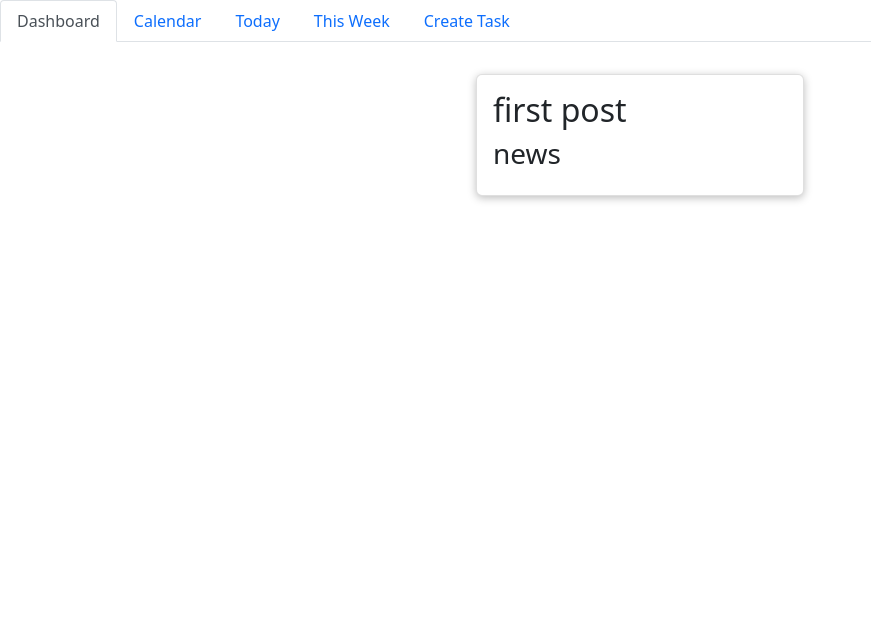
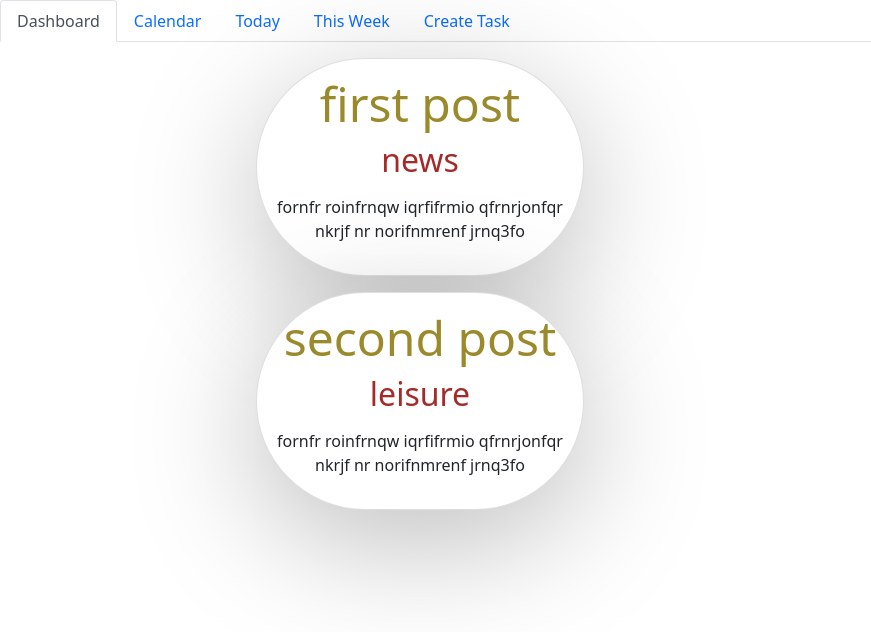
Before and after one commit to natekred981/Task-Management-App, a React (Create React App) app in the folder client/: page / in a window 1280 px wide. Shown: the top 632 px of the page, without its empty margins (0-871 px from the left). Built offline with nearby package versions, Linux system fonts and the light colour scheme; the HTML template or start-up script is replaced by a standard one.

Commit message:
creating dashboard components

```diff
--- /dev/null
+++ b/client/src/Components/Dashboard/Task.css
@@ -0,0 +1,31 @@
+.task-item {
+    margin: 1rem;
+    width: calc(45% - 2rem);
+    min-width: 17.5rem;
+    text-align: center;
+  }
+
+  .task-item_info h2 {
+    font-size: 3rem;
+    margin: 0 0 0.5rem 0;
+    font-weight: normal;
+    color: #9b8a2c;
+
+  }
+
+  .task-item_info h3 {
+    margin: 0;
+    font-size: 2rem;
+    color: brown;
+  }
+
+  .task-item_info p{
+      margin-top: 1rem;
+  }
+
+  .task-item:hover h2,
+  .task-item:active h2,
+  .task-item:hover h3,
+  .task-item:active h3 {
+    color: #0d0e0d;
+  }
--- a/client/src/Components/Dashboard/Task.js
+++ b/client/src/Components/Dashboard/Task.js
@@ -1,15 +1,19 @@
 import React from "react";
 import Card from "../../shared/components/Card";
+import './Task.css';
 
-const Task =  props => {
+const Task = (props) => {
+  return (
     <li className="task-item">
-        <Card>
-            <div className="user-item_info">
-                <h2>{props.run}</h2>
-                <h3>{props.option}</h3>
-            </div>
-        </Card>
+      <Card>
+        <div className="task-item_info">
+          <h2>{props.title}</h2>
+          <h3>{props.option}</h3>
+          <p>{props.description}</p>
+        </div>
+      </Card>
     </li>
-}
+  );
+};
 
 export default Task;
--- a/client/src/Components/Dashboard/Tasks.css
+++ b/client/src/Components/Dashboard/Tasks.css
@@ -4,49 +4,7 @@
     padding: 0;
     width: 90%;
     max-width: 50rem;
-    display: flex;
+    display: block;
     justify-content: center;
     flex-wrap: wrap;
   }
-
-  .task-item {
-    margin: 1rem;
-    width: calc(45% - 2rem);
-    min-width: 17.5rem;
-  }
-
-  .task-item a {
-    display: flex;
-    align-items: center;
-    width: 100%;
-    height: 100%;
-    text-decoration: none;
-    padding: 1rem;
-    color: white;
-    background: #292929;
-  }
-
-  .task-item a:hover,
-  .task-item a:active {
-    background: #ffd900;
-  }
-
-
-
-  .task-item__info h2 {
-    font-size: 1.5rem;
-    margin: 0 0 0.5rem 0;
-    font-weight: normal;
-    color: #ffd900;
-  }
-
-  .task-item:hover h2,
-  .task-item:active h2,
-  .task-item:hover h3,
-  .task-item:active h3 {
-    color: #292929;
-  }
-
-  .task-item__info h3 {
-    margin: 0;
-  }
--- a/client/src/Components/Dashboard/Tasks.js
+++ b/client/src/Components/Dashboard/Tasks.js
@@ -1,37 +1,28 @@
 import Task from "./Task.js";
 
-import Card from "../../shared/components/Card";
 import './Tasks.css'
 
 const TaskList = props => {
-    // if (props.items.length === 0){
-    //     return (
-    //         <div className="center">
-    //             <h2>No ongoing tasks</h2>
-    //         </div>
-    //     )
-    // }
+    if (props.items.length === 0){
+        return (
+            <div className="center">
+                <h2>No ongoing tasks</h2>
+            </div>
+        )
+    }
     return (
       <ul className="tasks-list">
         {props.items.map((task,key) => (
-          <li className="task-item" id={key} key={task.id}>
-            <Card>
-              <div className="task-item_info">
-                <h2>{task.title}</h2>
-                <h3>{task.option}</h3>
-              </div>
-            </Card>
-          </li>
+          <Task
+          key={key}
+          title={task.title}
+          option={task.option}
+          description={task.description}
+          />
+
+
         ))}
       </ul>
-      //     <li className="task-item">
-      //     <Card>
-      //         <div className="user-item_info">
-      //             <h2>{props.items.title}</h2>
-      //             <h3>{props.items.option}</h3>
-      //         </div>
-      //     </Card>
-      //   </li>
     );
 }
 
--- a/client/src/Components/Form/Form.js
+++ b/client/src/Components/Form/Form.js
@@ -1,8 +1,5 @@
 import React, { useState } from "react";
-import { Tab, Tabs, Nav, Col, Row, Form } from 'react-bootstrap';
 import Button from "react-bootstrap/Button";
-import "bootstrap/dist/css/bootstrap.min.css";
-import "./styles.css"
 
 
 
--- a/client/src/Components/Form/styles.css
+++ /dev/null
@@ -1,22 +0,0 @@
-*{
-    box-sizing: border-box;
-    margin: 0;
-    padding: 0;
-}
-
-
-.form-box h5{
-    font-size: 35px ;
-    text-align: center;
-    color: #F55A00;
-    margin: 0 0 .5vh 0;
-}
-
-.form-box input, textarea, select{
-    display: block;
-    width: 100%;
-    padding: .5rem .8rem .5rem .8rem;
-    margin: .9vw 0 ;
-    border: solid 0.2vh black;
-    font-size: 2em;
-}
--- a/client/src/Components/Tabs.js
+++ b/client/src/Components/Tabs.js
@@ -8,10 +8,15 @@ import TaskList from "./Dashboard/Tasks.js";
 const ControlledTabs = () => {
     const [key, setKey] = useState('dashboard');
     const tasks = [{
-        id: 'u1',
         title: 'first post',
-        option: 'news'
-    }];
+        option: 'news',
+        description: 'fornfr roinfrnqw iqrfifrmio qfrnrjonfqr nkrjf nr norifnmrenf jrnq3fo'
+    },
+  {
+    title: 'second post',
+    option: 'leisure',
+    description: 'fornfr roinfrnqw iqrfifrmio qfrnrjonfqr nkrjf nr norifnmrenf jrnq3fo'
+  }];
 
     return (
       <Tabs
--- a/client/src/shared/components/Card.css
+++ b/client/src/shared/components/Card.css
@@ -1,7 +1,7 @@
 .card {
     margin: 0;
-    box-shadow: 0 2px 8px rgba(0, 0, 0, 0.26);
-    border-radius: 6px;
+    box-shadow: 0 2rem 8rem rgba(0, 0, 0, 0.26);
+    border-radius: 10rem;
     padding: 1rem;
     overflow: hidden;
     background: white;
```
Also changed, not shown: client/src/Components/Form/Components/Title.css (added), client/src/Components/Form/Components/Title.js (added), client/src/Components/Form/Form.css (added).
